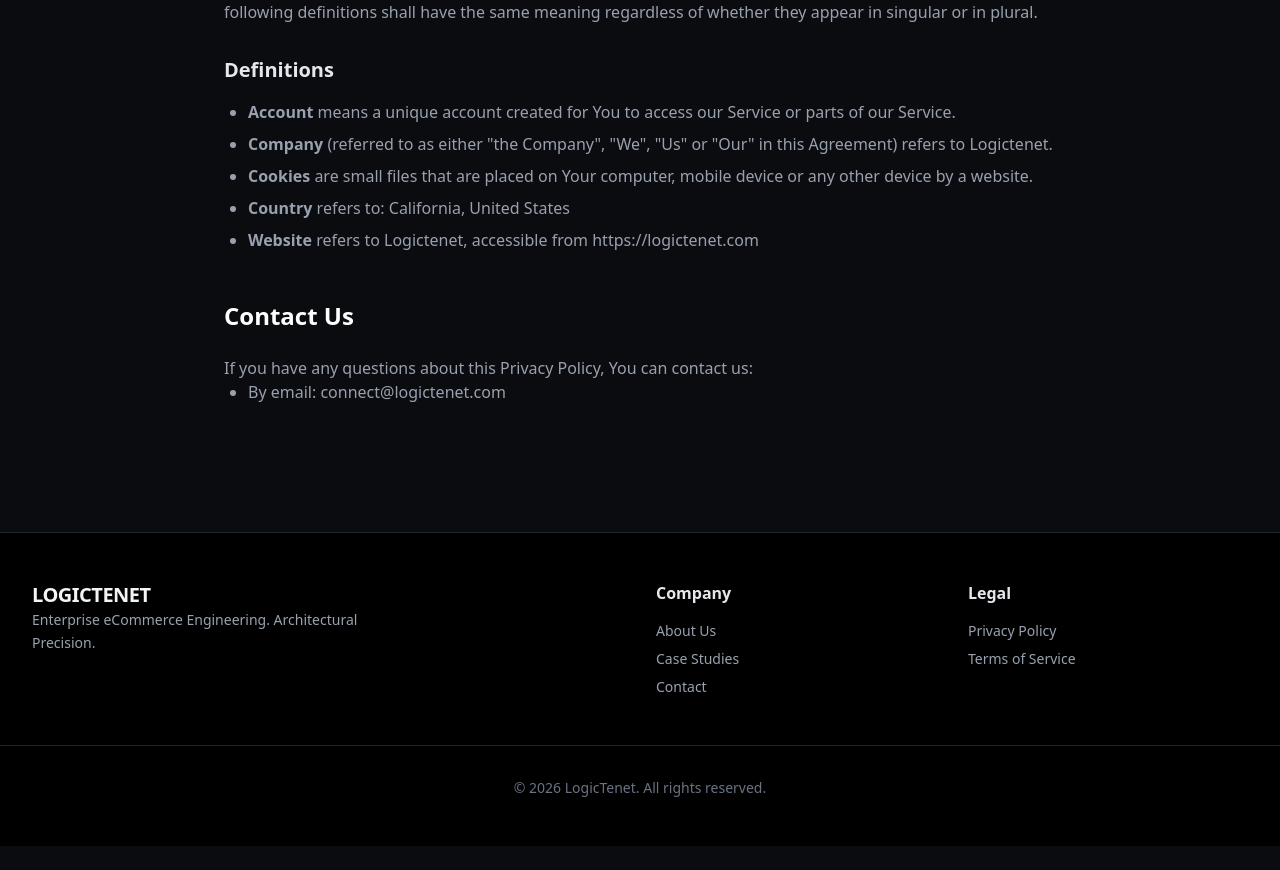
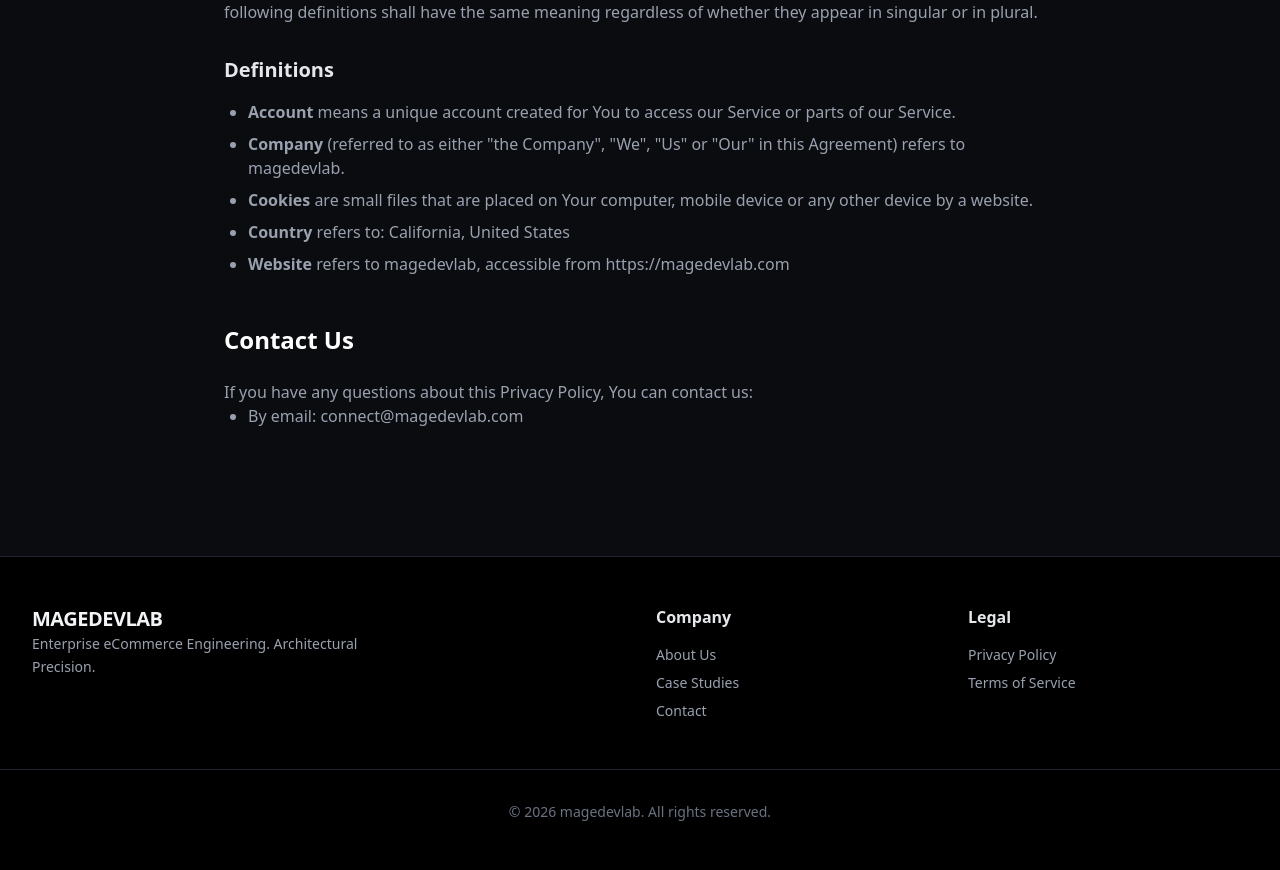
Before and after one commit to jignesh26/temp-magedevlab, a Next.js app: page /privacy in a window 1280 px wide. Shown: the part 501-1371 px from the top of the page. Before the commit the page ends 1347 px from the top, so only its background shows below. Built offline with nearby package versions, Linux system fonts and the light colour scheme.

Commit message:
Replace LogicTenet with magedevlab across the codebase

```diff
--- a/src/app/about/page.tsx
+++ b/src/app/about/page.tsx
@@ -18,7 +18,7 @@
             Senior eCommerce <span className="text-accent">Engineering Partners</span>
           </h1>
           <p className="text-xl text-gray-400 leading-relaxed">
-            LogicTenet was built on a simple premise: complex technical challenges require direct senior engineering leadership, not layers of account managers.
+            magedevlab was built on a simple premise: complex technical challenges require direct senior engineering leadership, not layers of account managers.
           </p>
         </div>
       </section>
--- a/src/app/contact/page.tsx
+++ b/src/app/contact/page.tsx
@@ -51,7 +51,7 @@
                 <div>
                   <h3 className="text-lg font-bold text-white mb-2">Email Us</h3>
                   <p className="text-gray-400 text-sm mb-2">Send us your project scope, RFP, or general questions.</p>
-                  <a href="mailto:connect@logictenet.com" className="text-accent font-semibold hover:underline">connect@logictenet.com</a>
+                  <a href="mailto:connect@magedevlab.com" className="text-accent font-semibold hover:underline">connect@magedevlab.com</a>
                 </div>
               </div>
               <div className="flex gap-6 p-6 rounded-xl bg-black border border-border-color">
--- a/src/app/layout.tsx
+++ b/src/app/layout.tsx
@@ -15,8 +15,8 @@
 });
 
 export const metadata: Metadata = {
-  title: "LogicTenet — Architectural Precision in Enterprise Commerce",
-  description: "LogicTenet specializes in high-concurrency headless Adobe Commerce / Magento 2 architectures.",
+  title: "magedevlab — Architectural Precision in Enterprise Commerce",
+  description: "magedevlab specializes in high-concurrency headless Adobe Commerce / Magento 2 architectures.",
 };
 
 export default function RootLayout({
@@ -33,7 +33,7 @@
           <div className="container mx-auto max-w-7xl px-4 sm:px-6 lg:px-8 flex items-center justify-between h-16">
             <Link href="/" className="flex items-center gap-3 group">
               <div className="p-1 rounded-md group-hover:bg-primary/10 transition-colors">
-                <img src="/logo.png" alt="LogicTenet Logo" className="w-12 h-12 object-contain brightness-0 invert" />
+                <img src="/logo.png" alt="magedevlab Logo" className="w-12 h-12 object-contain brightness-0 invert" />
               </div>
             </Link>
             <nav className="hidden md:flex gap-8 items-center text-sm font-medium text-gray-300">
@@ -54,7 +54,7 @@
         <footer className="border-t border-border-color bg-black py-12">
           <div className="container mx-auto max-w-7xl px-4 sm:px-6 lg:px-8 grid grid-cols-1 md:grid-cols-4 gap-8">
             <div className="col-span-1 md:col-span-2 space-y-4">
-              <span className="font-bold text-xl tracking-tight">LOGICTENET</span>
+              <span className="font-bold text-xl tracking-tight">MAGEDEVLAB</span>
               <p className="text-sm text-gray-400 max-w-sm leading-relaxed">
                 Enterprise eCommerce Engineering. Architectural Precision.
               </p>
@@ -76,7 +76,7 @@
             </div>
           </div>
           <div className="mt-12 pt-8 border-t border-border-color text-center text-sm text-gray-500">
-            &copy; {new Date().getFullYear()} LogicTenet. All rights reserved.
+            &copy; {new Date().getFullYear()} magedevlab. All rights reserved.
           </div>
         </footer>
       </body>
--- a/src/app/page.tsx
+++ b/src/app/page.tsx
@@ -35,7 +35,7 @@
               </h1>
 
               <p className="text-lg text-gray-400 max-w-xl leading-relaxed">
-                LogicTenet engineers high-concurrency commerce engines and headless Adobe Commerce frameworks for enterprises demanding absolute reliability and scale.
+                magedevlab engineers high-concurrency commerce engines and headless Adobe Commerce frameworks for enterprises demanding absolute reliability and scale.
               </p>
 
               <div className="flex flex-wrap items-center gap-4 pt-4">
--- a/src/app/privacy/page.tsx
+++ b/src/app/privacy/page.tsx
@@ -14,16 +14,16 @@
           <h3 className="text-xl font-semibold text-gray-200 mt-8 mb-4">Definitions</h3>
           <ul className="list-disc pl-6 space-y-2 mb-8">
             <li><strong>Account</strong> means a unique account created for You to access our Service or parts of our Service.</li>
-            <li><strong>Company</strong> (referred to as either "the Company", "We", "Us" or "Our" in this Agreement) refers to Logictenet.</li>
+            <li><strong>Company</strong> (referred to as either "the Company", "We", "Us" or "Our" in this Agreement) refers to magedevlab.</li>
             <li><strong>Cookies</strong> are small files that are placed on Your computer, mobile device or any other device by a website.</li>
             <li><strong>Country</strong> refers to: California, United States</li>
-            <li><strong>Website</strong> refers to Logictenet, accessible from https://logictenet.com</li>
+            <li><strong>Website</strong> refers to magedevlab, accessible from https://magedevlab.com</li>
           </ul>
 
           <h2 className="text-2xl font-bold text-white mt-12 mb-6">Contact Us</h2>
           <p>If you have any questions about this Privacy Policy, You can contact us:</p>
           <ul className="list-disc pl-6 space-y-2 mb-8">
-            <li>By email: connect@logictenet.com</li>
+            <li>By email: connect@magedevlab.com</li>
           </ul>
         </div>
       </div>
--- a/src/app/terms/page.tsx
+++ b/src/app/terms/page.tsx
@@ -15,14 +15,14 @@
           <ul className="list-disc pl-6 space-y-2 mb-8">
             <li><strong>Affiliate</strong> means an entity that controls, is controlled by or is under common control with a party.</li>
             <li><strong>Country</strong> refers to: California, United States</li>
-            <li><strong>Company</strong> (referred to as either "the Company", "We", "Us" or "Our" in this Agreement) refers to Logictenet.</li>
+            <li><strong>Company</strong> (referred to as either "the Company", "We", "Us" or "Our" in this Agreement) refers to magedevlab.</li>
             <li><strong>Service</strong> refers to the Website.</li>
           </ul>
 
           <h2 className="text-2xl font-bold text-white mt-12 mb-6">Contact Us</h2>
           <p>If you have any questions about these Terms and Conditions, You can contact us:</p>
           <ul className="list-disc pl-6 space-y-2 mb-8">
-            <li>By email: connect@logictenet.com</li>
+            <li>By email: connect@magedevlab.com</li>
           </ul>
         </div>
       </div>
```
